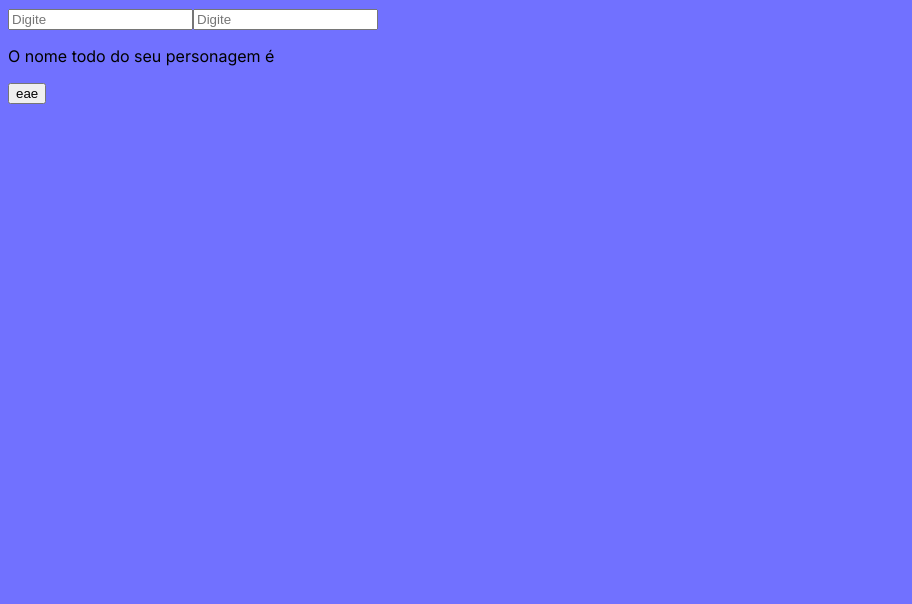
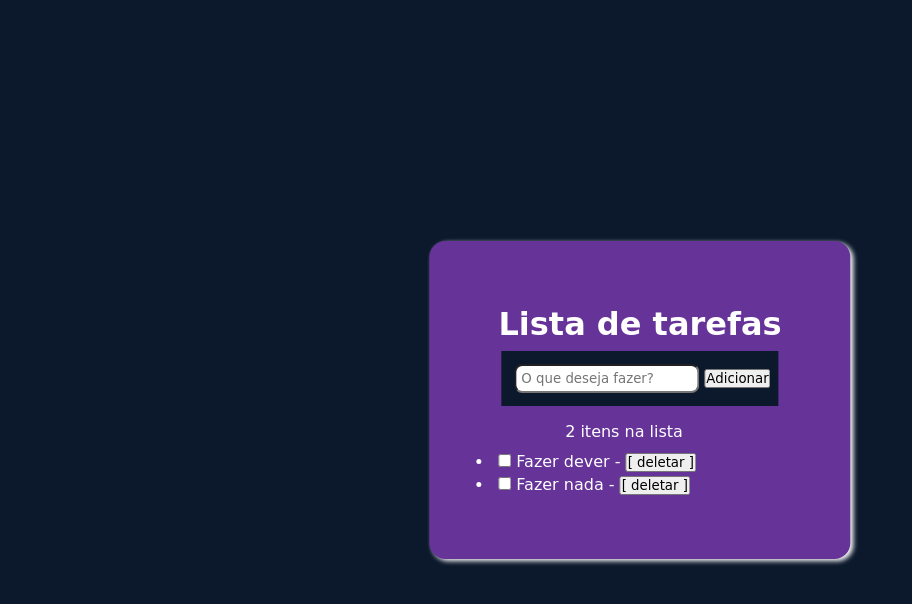
Before and after one commit to IsaiasZaza/EstudosReactJS, a Next.js app: page / in a window 1280 px wide. Shown: the top 604 px of the page, without its empty margins (0-912 px from the left). Built offline with nearby package versions, Linux system fonts and the light colour scheme.

Commit message:
editando lista de tarefas, adicionando o css

```diff
--- a/src/app/globals.css
+++ b/src/app/globals.css
@@ -1,3 +1,52 @@
-body{
-  background-color: rgba(0, 0, 255, 0.555);
+* {
+  margin: 0;
+  padding: 0;
+  box-sizing: border-box;
+  font-family: "Comic Sans MS", cursive;
 }
+
+body {
+  min-width: 100vh;
+  background-color: #0c192c;
+}
+
+h1 {
+  text-align: center;
+  color: white;
+}
+
+ul {
+  text-decoration: none;
+  color: white;
+}
+
+p {
+  color: white;
+  text-align: center;
+  bottom: 0;
+  padding: 8px;
+  margin-right: 2rem;
+}
+
+.centro {
+  top: 50%;
+  left: 50%;
+  position: absolute;
+  transform: translate(-50%, -50%);
+  padding: 4rem;
+  border-radius: 16px;
+  background-color: rebeccapurple;
+  box-shadow: 3px 2px 5px white;
+}
+
+.beleza{
+  padding: 8px;
+  margin: 8px;
+  background-color: #0c192c;
+  border: none;
+}
+input{
+  padding: 5px;
+  margin: 5px;
+  border-radius: 8px;
+}
--- a/src/app/layout.tsx
+++ b/src/app/layout.tsx
@@ -5,7 +5,7 @@ import './globals.css'
 const inter = Inter({ subsets: ['latin'] })
 
 export const metadata: Metadata = {
-  title: 'Create Next App',
+  title: 'Isaias Treinos',
   description: 'Generated by create next app',
 }
 
--- a/src/app/page.tsx
+++ b/src/app/page.tsx
@@ -1,36 +1,73 @@
 "use client"
 
 import { Person } from "@/types/Person";
+import { TodoItem } from "@/types/TodoItem";
 import { FormEvent, useState } from "react";
 
 function Page() {
 
-  const [alterar, setAlterar] = useState({name: '', sobrenome: '', place: 'Digite'})
+  const [itemInput, setItemInput] = useState('');
+
+  //adicionar
+  const [list, setList] = useState<TodoItem[]>([
+
+    { label: 'Fazer dever', checked: false },
+    { label: 'Fazer nada', checked: false }
+
+  ]);
+  const adicionarLi = () => {
+
+    //verificação de label vazia
+    if (itemInput.trim() === '') {
+      alert('Por favor preencha o campo');
+      return;
+    }
+    setList([
+      ...list, { label: itemInput, checked: false }]);
+    setItemInput('');
+  }
+
+  //deletar
+  const deleteItem = (index: number) => {
+    setList(list.filter((item, key) => key !== index))
+  }
+
+  //ALTERAR
+  const alterarCheck = (index: number) => {
+    let newList = [...list];
+
+    newList[index].checked = !newList[index].checked;
+    setList(newList);
+  }
+
+  return (
+    <>
+      <div className="centro">
+          <div>
+            <h1>Lista de tarefas</h1>
+          </div>
+          <div>
+            <div className="beleza">
+              <input type="text"
+                placeholder="O que deseja fazer?"
+                value={itemInput}
+                onChange={e => setItemInput(e.target.value)}
+              />
+              <button onClick={adicionarLi}>Adicionar</button>
+            </div>
+          </div>
 
 
-  const click = () => {
-    setAlterar({...alterar, name: '', sobrenome: '', place: 'Digite novamente'})
+        <p>{list.length} itens na lista</p>
+        <ul>
+          {list.map((item, index) =>
+          (<li key={index}>
+            <input onClick={() => alterarCheck(index)} type="checkbox" checked={item.checked} />
+            {item.label} - <button onClick={() => deleteItem(index)}>[ deletar ]</button></li>))}
+        </ul>
+      </div>
 
-  }
-
-
-  return (
-    <div>
-      <input type="text"
-      placeholder={alterar.place}
-      value={alterar.name}
-      onChange={e => setAlterar({...alterar, name: e.target.value})}
-      />
-
-      <input type="text"
-      placeholder={alterar.place}
-      value={alterar.sobrenome}
-      onChange={e => setAlterar({...alterar, sobrenome: e.target.value })}
-      />
-      <p>O nome todo do seu personagem é</p>
-      <p>{alterar.name} {alterar.sobrenome}</p>
-      <button onClick={click}>eae</button>
-    </div>
+    </>
   )
 
 }
--- /dev/null
+++ b/src/types/TodoItem.ts
@@ -0,0 +1,4 @@
+export type TodoItem = {
+    label: string;
+    checked: boolean;
+}
```
Also changed, not shown: src/app/components/Costume.tsx (deleted, +0 -16 lines).
